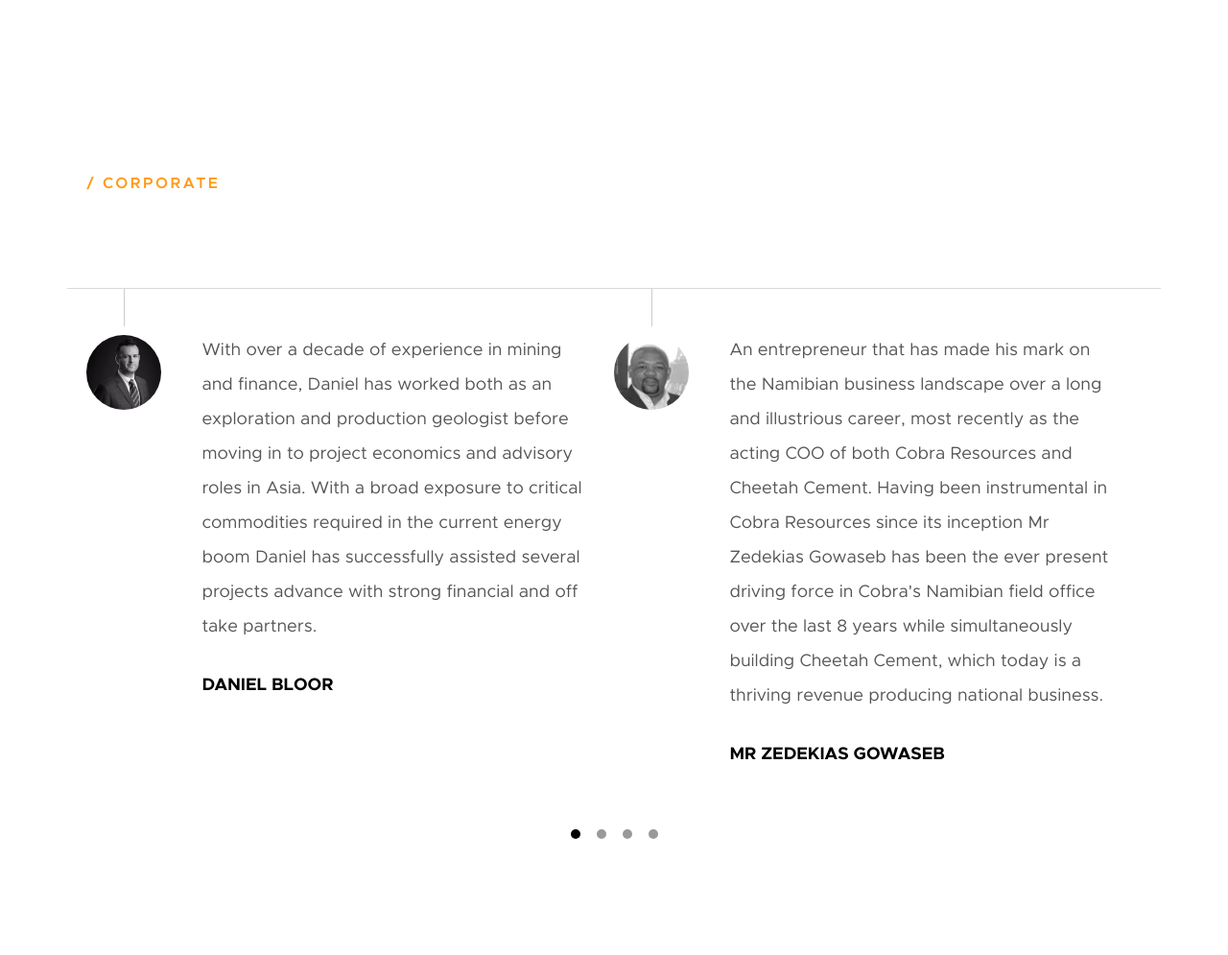
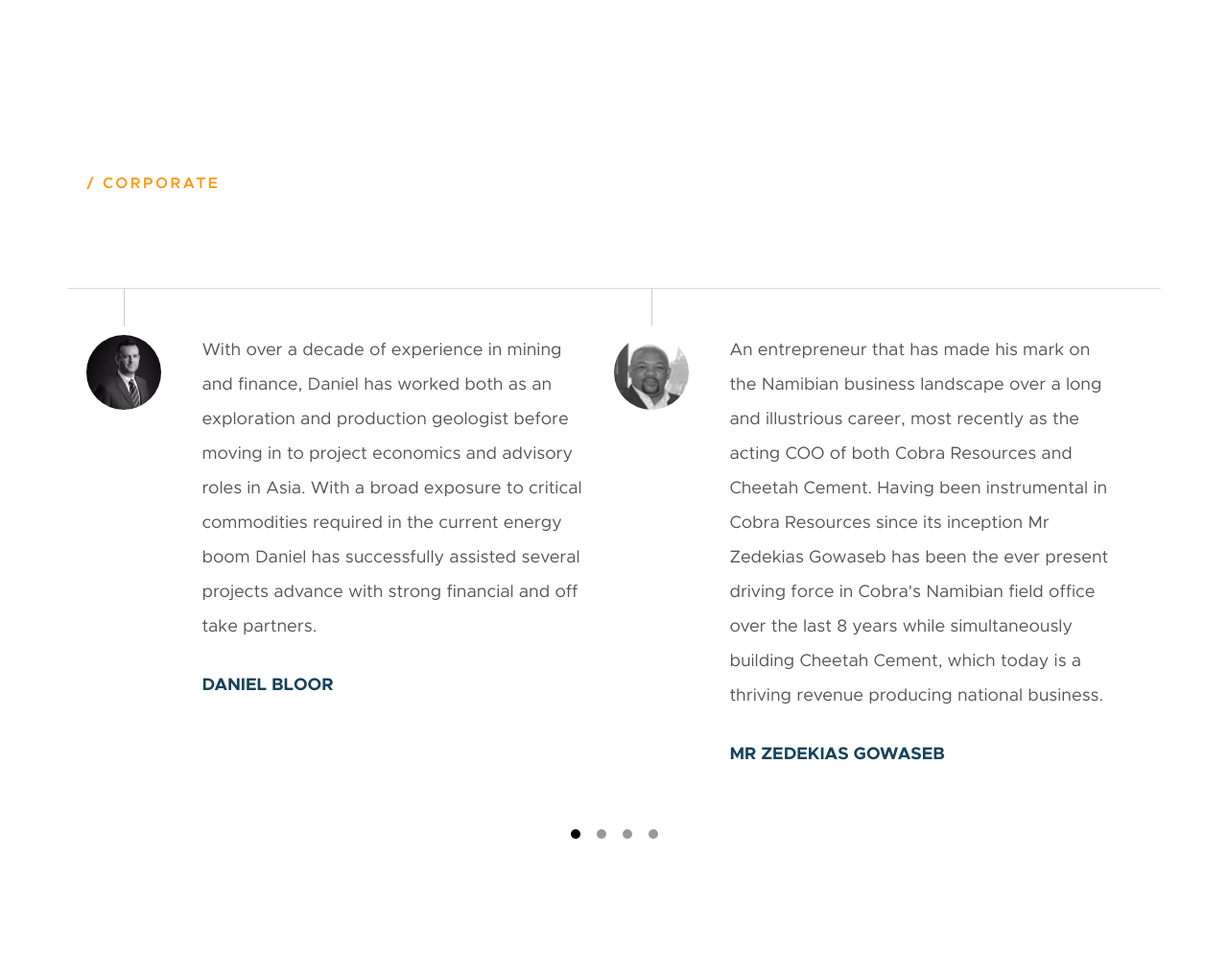
Before and after one commit to ima5yearold/cobra, a PHP site: page /corporate.html in a window 1280 px wide. Shown: the whole page at 96% size. Run offline with PHP 8.4, Linux system fonts and the light colour scheme.

Commit message:
change color corporate page

```diff
--- a/css/main.css
+++ b/css/main.css
@@ -2935,7 +2935,8 @@ html.no-csstransitions .home-content__main {
   font-family: "metropolis-bold", sans-serif;
   font-size: 1.8rem;
   line-height: 1.5;
-  color: #000000;
+  /*color: #000000;*/
+  color:#164359;
 }
 .testimonials__author span {
   display: block;
```
